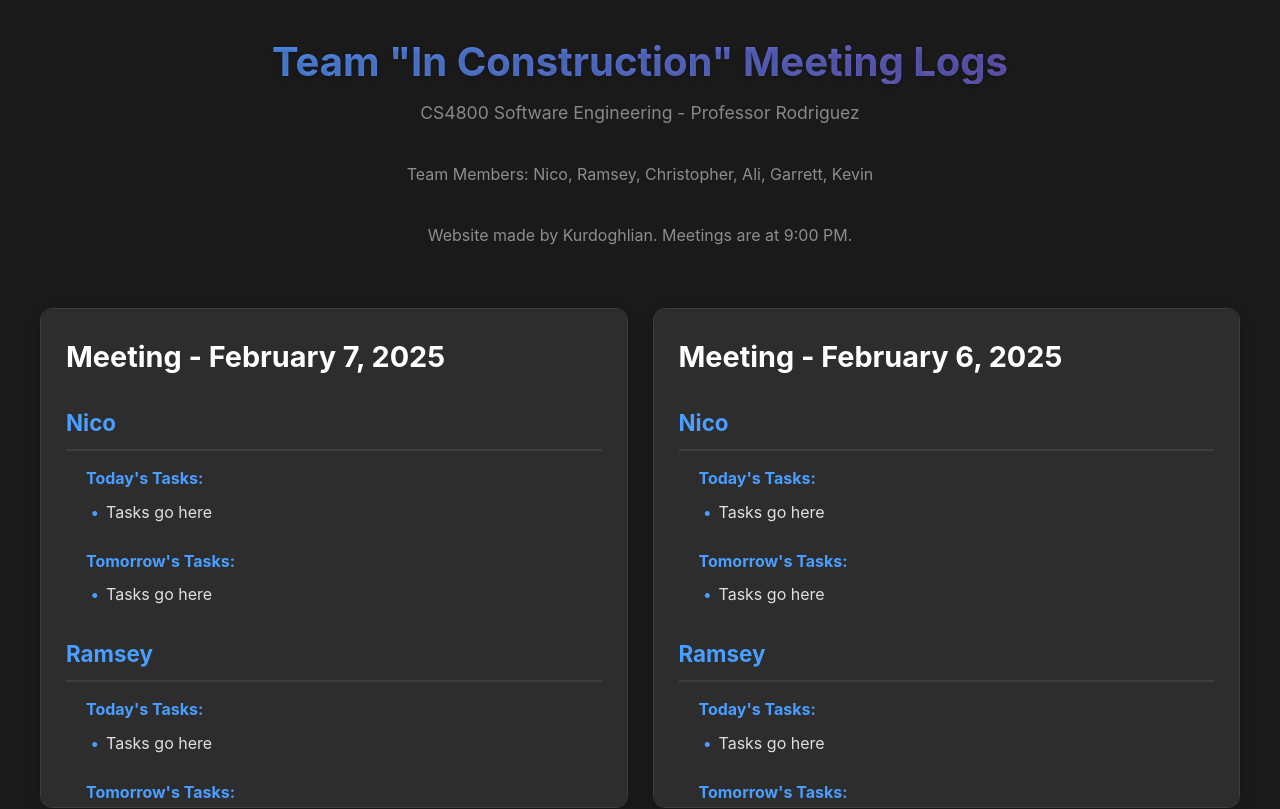
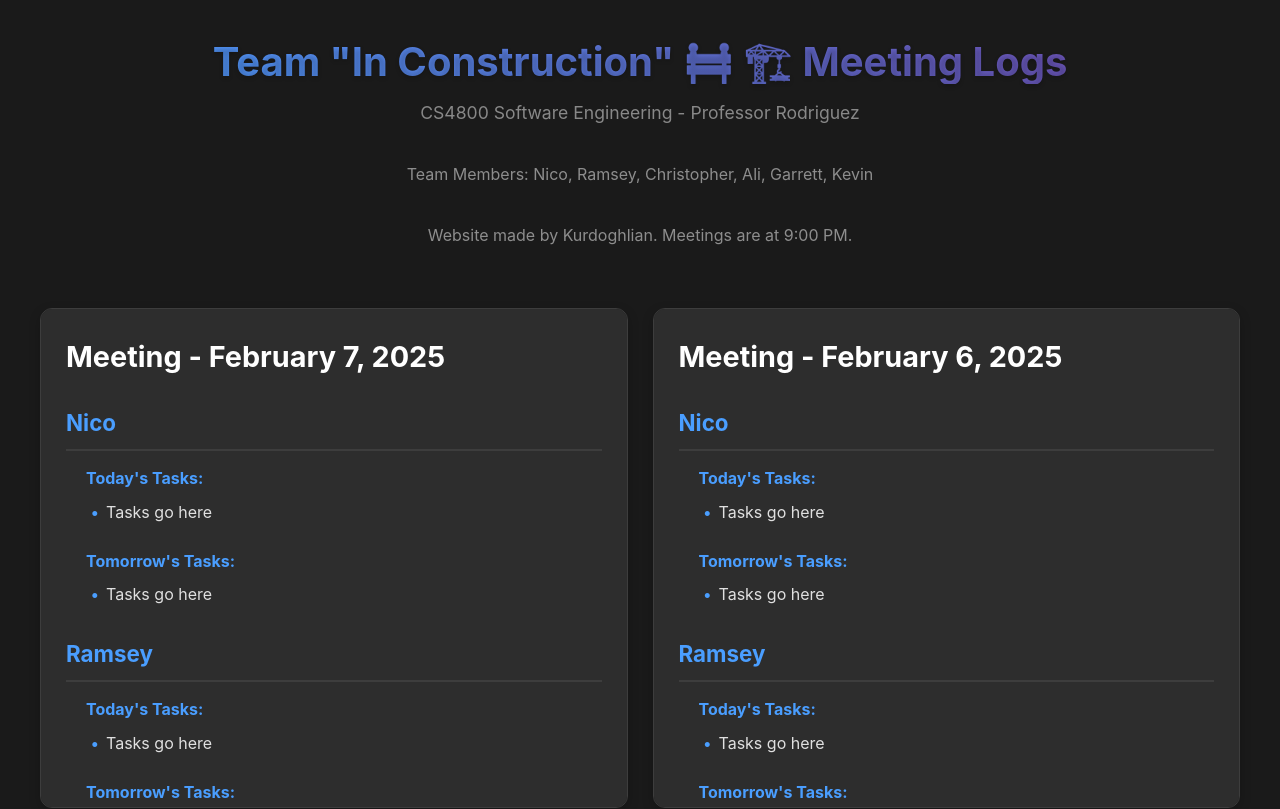
Before and after one commit to christopherk26/AmplifyInConstructionLogApp, a React (Vite) app: page / in a window 1280 px wide. Shown: the top 809 px of the page. Built offline with nearby package versions, Linux system fonts and the light colour scheme.

Commit message:
emojis added

```diff
--- a/src/App.jsx
+++ b/src/App.jsx
@@ -5,7 +5,7 @@ function App() {
   return (
     <div className="container">
       <header className="header">
-        <h1>Team "In Construction" Meeting Logs</h1>
+        <h1>Team "In Construction" 🚧 🏗️ Meeting Logs</h1>
         <p className="subtitle">CS4800 Software Engineering - Professor Rodriguez</p>
         <div className="team-members">
           Team Members: Nico, Ramsey, Christopher, Ali, Garrett, Kevin
```
